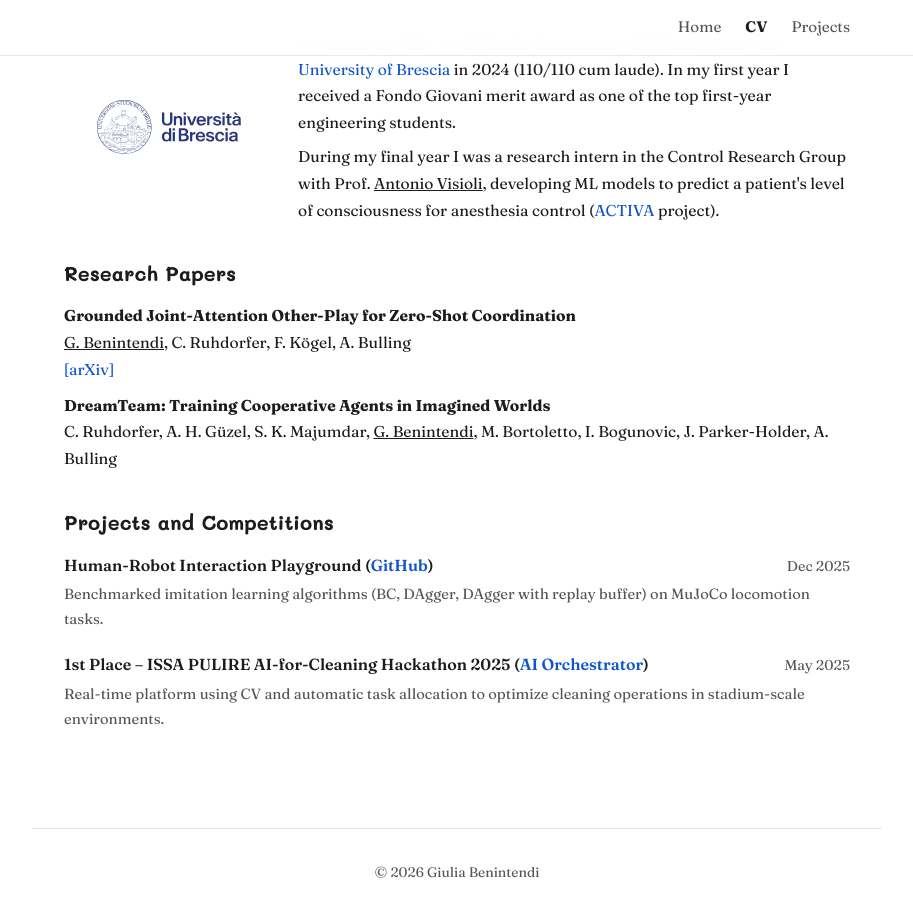
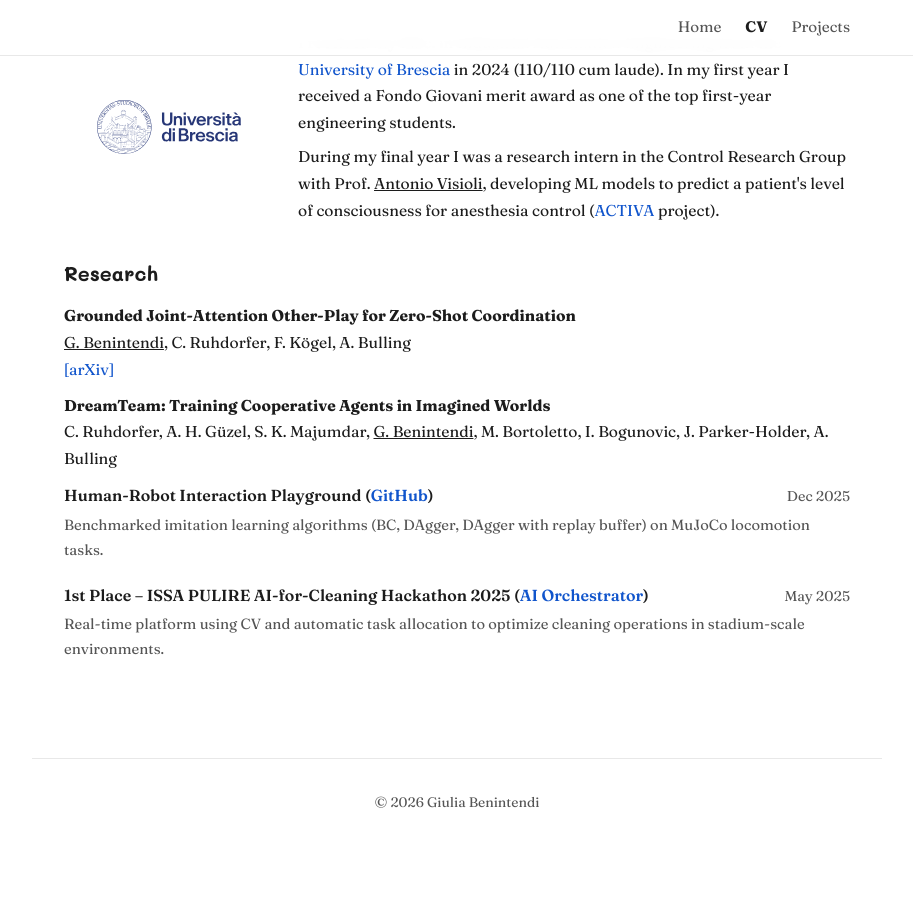
Before and after one commit to giuliabenintendi/giuliabenintendi.github.io, a Jekyll site: the page built from cv.html, in a window 1280 px wide and 900 px high, scrolled down 625 px. Shown: the whole window, without its empty margins (183-1096 px from the left). Built offline with Jekyll 4.4.1, drawn with Linux system fonts in a browser that asks for light colours; after the commit the page ends 1472 px from its top, so only the background shows below that.

Commit message:
CV: merge Research Papers and Projects and Competitions into one Research section

```diff
--- a/cv.html
+++ b/cv.html
@@ -51,16 +51,12 @@ permalink: /cv/
 </div>
 
 <div class="about-section">
-<h2>Research Papers</h2>
+<h2>Research</h2>
 <p class="paper"><strong>Grounded Joint-Attention Other-Play for Zero-Shot Coordination</strong><br>
 <u>G. Benintendi</u>, C. Ruhdorfer, F. K&ouml;gel, A. Bulling<br>
 <a href="https://arxiv.org/pdf/2610.06025" target="_blank">[arXiv]</a></p>
 <p class="paper"><strong>DreamTeam: Training Cooperative Agents in Imagined Worlds</strong><br>
 C. Ruhdorfer, A. H. G&uuml;zel, S. K. Majumdar, <u>G. Benintendi</u>, M. Bortoletto, I. Bogunovic, J. Parker-Holder, A. Bulling</p>
-</div>
-
-<div class="about-section">
-<h2>Projects and Competitions</h2>
 
 <div class="entry">
   <div class="entry-content">
```
